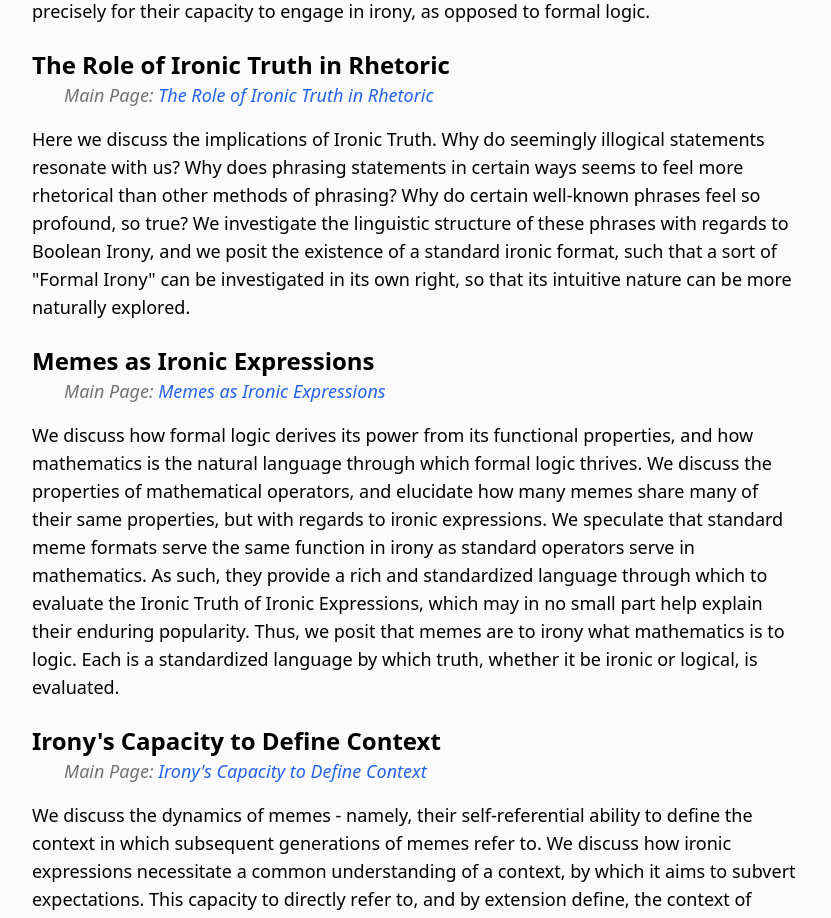
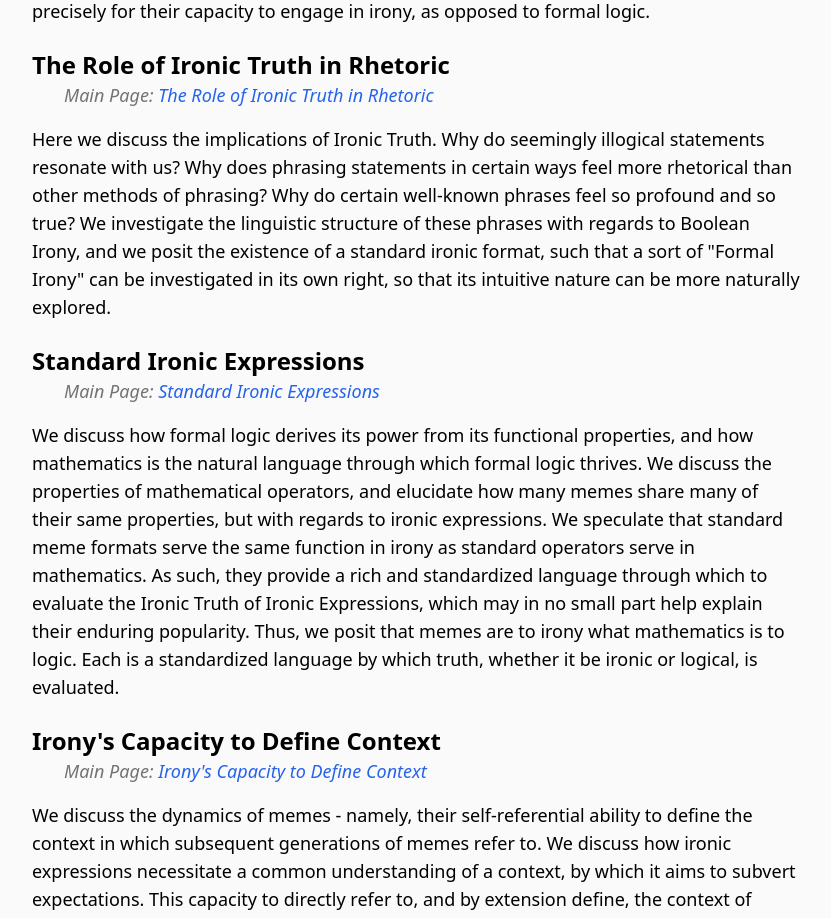
Before and after one commit to alareti/frontend, a Next.js app: page /exploring-irony in a window 1280 px wide. Shown: the part 940-1858 px from the top of the page, without its empty margins (224-1055 px from the left). Built offline with nearby package versions, Linux system fonts and the light colour scheme.

Commit message:
Renamed an article and slight edits

```diff
--- a/src/app/exploring-irony/page.tsx
+++ b/src/app/exploring-irony/page.tsx
@@ -89,21 +89,21 @@ export default function Index() {
         <Wiki.P>
           Here we discuss the implications of Ironic Truth. Why do seemingly
           illogical statements resonate with us? Why does phrasing statements in
-          certain ways seems to feel more rhetorical than other methods of
-          phrasing? Why do certain well-known phrases feel so profound, so true?
-          We investigate the linguistic structure of these phrases with regards
-          to Boolean Irony, and we posit the existence of a standard ironic
-          format, such that a sort of &quot;Formal Irony&quot; can be
-          investigated in its own right, so that its intuitive nature can be
-          more naturally explored.
+          certain ways feel more rhetorical than other methods of phrasing? Why
+          do certain well-known phrases feel so profound and so true? We
+          investigate the linguistic structure of these phrases with regards to
+          Boolean Irony, and we posit the existence of a standard ironic format,
+          such that a sort of &quot;Formal Irony&quot; can be investigated in
+          its own right, so that its intuitive nature can be more naturally
+          explored.
         </Wiki.P>
       </Wiki.Section>
       <Wiki.Section
         header={{
-          heading: <>Memes as Ironic Expressions</>,
+          heading: <>Standard Ironic Expressions</>,
           mainPage: {
-            href: "/exploring-irony/memes-as-ironic-expressions",
-            name: <>Memes as Ironic Expressions</>,
+            href: "/exploring-irony/standard-ironic-expressions",
+            name: <>Standard Ironic Expressions</>,
           },
         }}
       >
@@ -245,7 +245,9 @@ export default function Index() {
           catalogued here, not to serve as logical conclusions, but to let us
           perceive the paradoxes inherent in declaring irony as something so
           foundational. This perhaps can act as an engine of inspiration,
-          helping to direct future efforts in exploring irony.
+          helping to direct future efforts in exploring irony, and it serves as
+          a fitting end to help fit our newfound insights into the broader scope
+          of the world.
         </Wiki.P>
       </Wiki.Section>
     </Wiki.Main>
```
Also changed, not shown: src/app/exploring-irony/standard-ironic-expressions/page.tsx (added).
